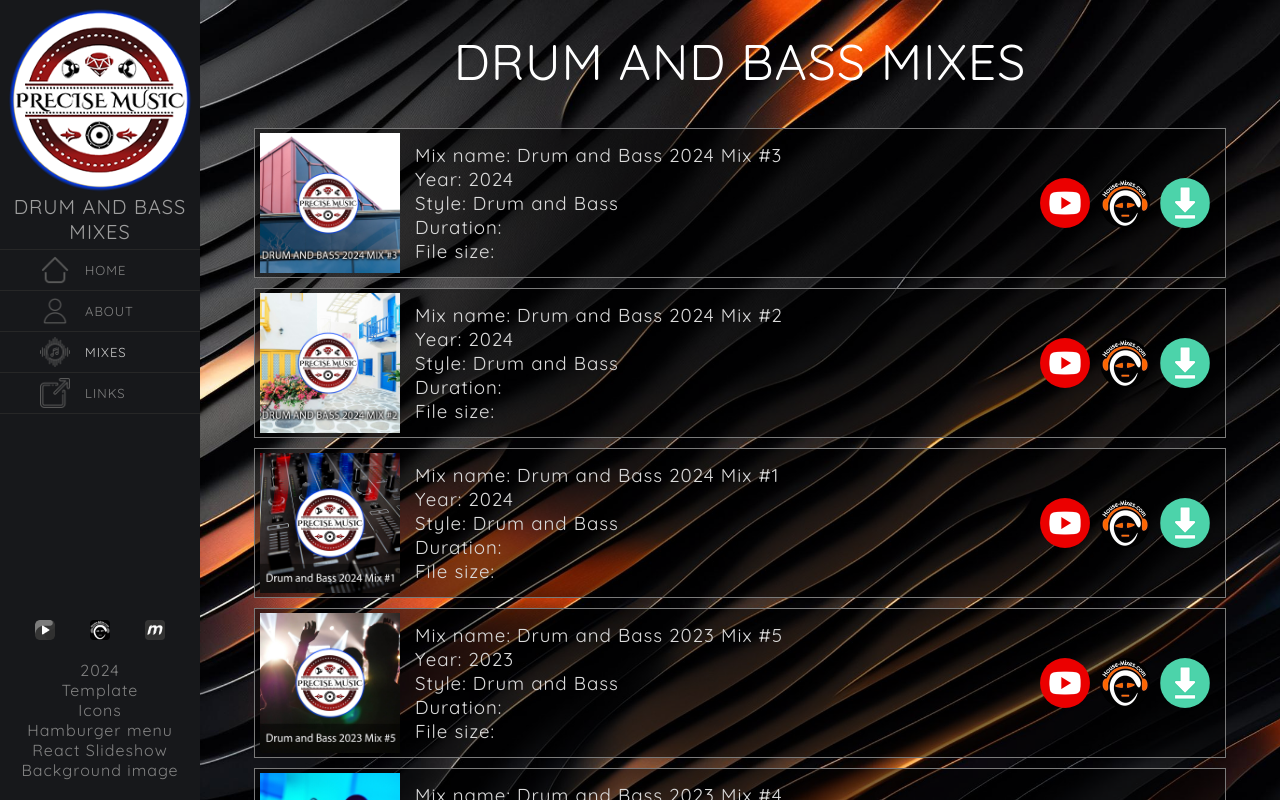
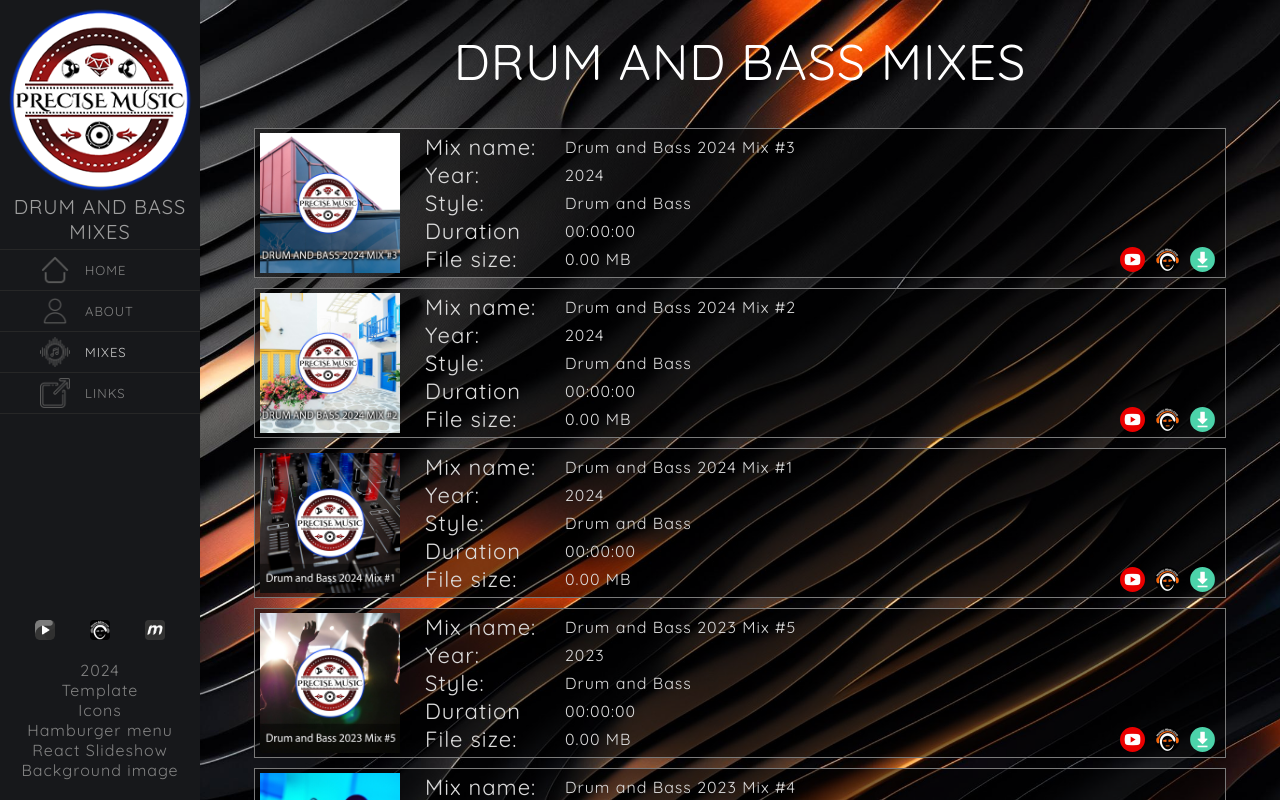
Before and after one commit to matejvalocky/precise-music-react, a React (Create React App) app: page /mixes in a window 1280 px wide. Built offline with nearby package versions, Linux system fonts and the light colour scheme.

Commit message:
úprava responzivity oneMix

```diff
--- a/src/components/HamburgerQueries.css
+++ b/src/components/HamburgerQueries.css
@@ -10,13 +10,13 @@
 
 
 
-   @media only screen and (min-width: 870px){
+   @media only screen and (min-width: 930px){
     .hamburgerMenu{
         display: none;
     }
    }
 
-   @media only screen and (max-width: 870px){
+   @media only screen and (max-width: 930px){
     .hamburgerMenu{
         display: block;
     }
--- a/src/components/MixesContent.css
+++ b/src/components/MixesContent.css
@@ -39,9 +39,41 @@
     color: rgb(219, 219, 219);
   }
 
+.mixesLinks{
+  position: absolute;
+  bottom: 5px;
+  right: 5px;
+}
+
   .mixesLinks a{
     display: flex;
     flex-direction: row;
     justify-content: center;
     align-items: center;
   }
+
+  .addMixInfo{
+    padding-left: 10px;
+  }
+
+  .oneInfo{
+    display: flex;
+    flex-direction: row;
+    justify-content: flex-start;
+    align-items: center;
+
+  }
+
+  .oneInfo p{
+    color: rgb(219, 219, 219);
+    overflow: hidden;
+    white-space: nowrap;
+    text-overflow: ellipsis;
+
+  }
+
+  .oneInfo h3{
+    font-size: 22px;
+    width: 150px;
+
+  }
--- a/src/components/MixesContent.js
+++ b/src/components/MixesContent.js
@@ -66,11 +66,11 @@ const MixesContent = () => {
                          {/* <h2>{oneMixFromList.title}</h2>  */}
 
                          <div className="addMixInfo">
-                            <h3>Mix name: {oneMixFromList.title} </h3>
-                            <h3>Year: {oneMixFromList.year} </h3>
-                            <h3>Style: Drum and Bass</h3>
-                            <h3>Duration:</h3>
-                            <h3>File size:</h3>
+                            <div className="oneInfo"> <h3>Mix name:</h3> <p>{oneMixFromList.title} </p></div>
+                            <div className="oneInfo"><h3>Year:</h3> <p>{oneMixFromList.year} </p></div>
+                            <div className="oneInfo"><h3>Style:</h3> <p>Drum and Bass</p></div>
+                            <div className="oneInfo"><h3>Duration</h3><p>00:00:00</p></div>
+                            <div className="oneInfo"><h3>File size:</h3><p> 0.00 MB</p></div>
                          </div>
                       </Link>
 
@@ -79,7 +79,6 @@ const MixesContent = () => {
                   <a href={oneMixFromList.youtube} target="_blank" rel="noreferrer"><img src={youtubeIcon} alt="" /></a>
                   <a href={oneMixFromList.housemixes} target="_blank" rel="noreferrer"><img src={housemixesIcon} alt="" /></a>
                   <a href={oneMixFromList.url} target="_blank" rel="noreferrer"><img src={downloadIcon} alt="" /></a>
-
               </div>
 
 
--- a/src/components/OneMix.css
+++ b/src/components/OneMix.css
@@ -1,4 +1,5 @@
 .oneMix{
+    position: relative;
     color: #cfcfcf;
     border: 1px rgb(122, 122, 122) solid;
     width: 90%;
@@ -9,8 +10,11 @@
     flex-direction: row;
     justify-content: flex-start;
     align-items: center;
+    overflow: hidden;
+    text-overflow: ellipsis;
+    white-space: nowrap;
+    padding-left: 0;
 
-    padding-left: 0;
     display: flex;
     flex-direction: row;
     justify-content: space-between;
@@ -49,7 +53,6 @@
     flex-direction: row;
     justify-content: flex-end;
     align-items: center;
-    padding: 0 10px;
     /* background-color: blue; */
 }
 
@@ -60,28 +63,23 @@
 }
 
 .mixesLinks a img{
-    width: 50px;
-    height: 50px;
+    width: 25px;
+    height: 25px;
     border-radius: 50%;
 }
 
-.mixesLinks img:hover{
-    transform: scale(0.8);
-    transition: 0.05s linear all;
-}
 
-.mixesLinks img:not(:hover){
-    transform: scale(1);
-    transition: 0.2s linear all;
-}
+
+
 
 .mixesInfo{
-    /* background-color: red; */
+
     width: 90%;
     display: flex;
     flex-direction: row;
     justify-content: flex-start;
     align-items: center;
+
 }
 
 .mixesInfo a{
--- a/src/components/SideNavQueries.css
+++ b/src/components/SideNavQueries.css
@@ -11,7 +11,7 @@
 
 
 
-   @media only screen and (max-width: 870px){
+   @media only screen and (max-width: 930px){
     .sideNavigation{
         display: none;
     }
--- a/src/components/oneMovieQueries.css
+++ b/src/components/oneMovieQueries.css
@@ -7,6 +7,12 @@
 }
 
 /************************************************************/
+
+
+
+
+
+
 
 @media only screen and (max-width: 870px) {
 
```
